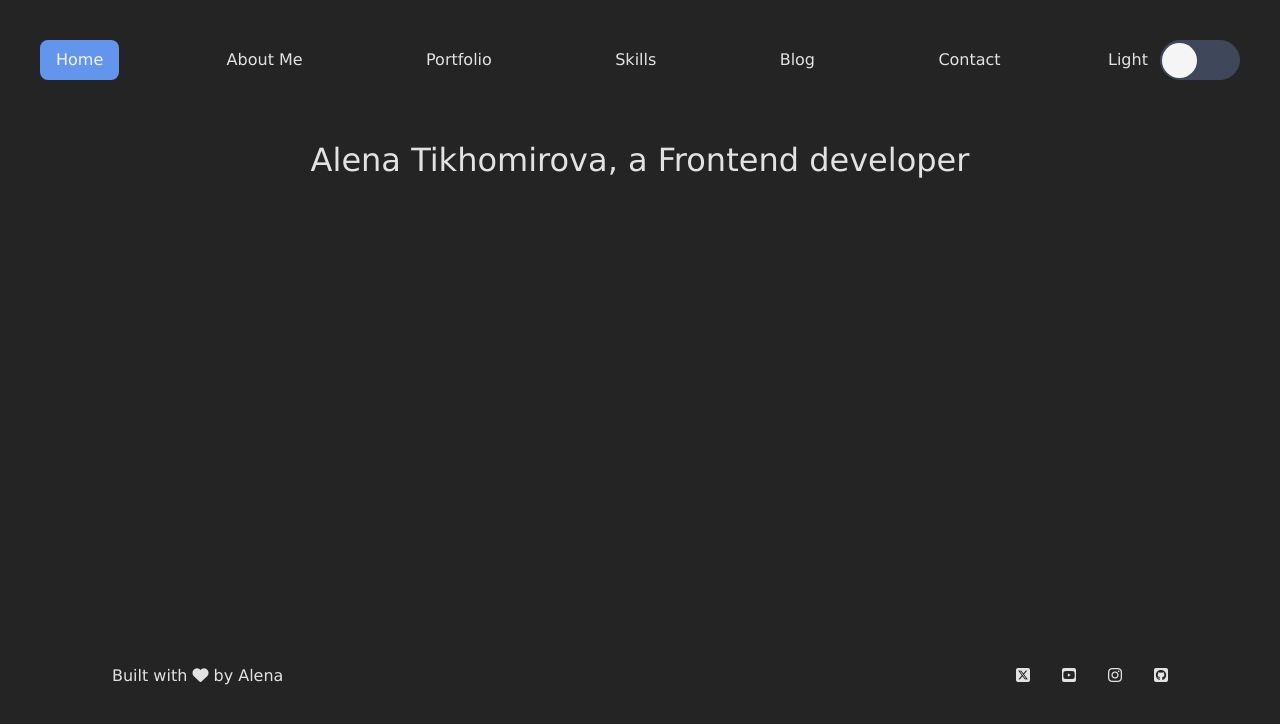
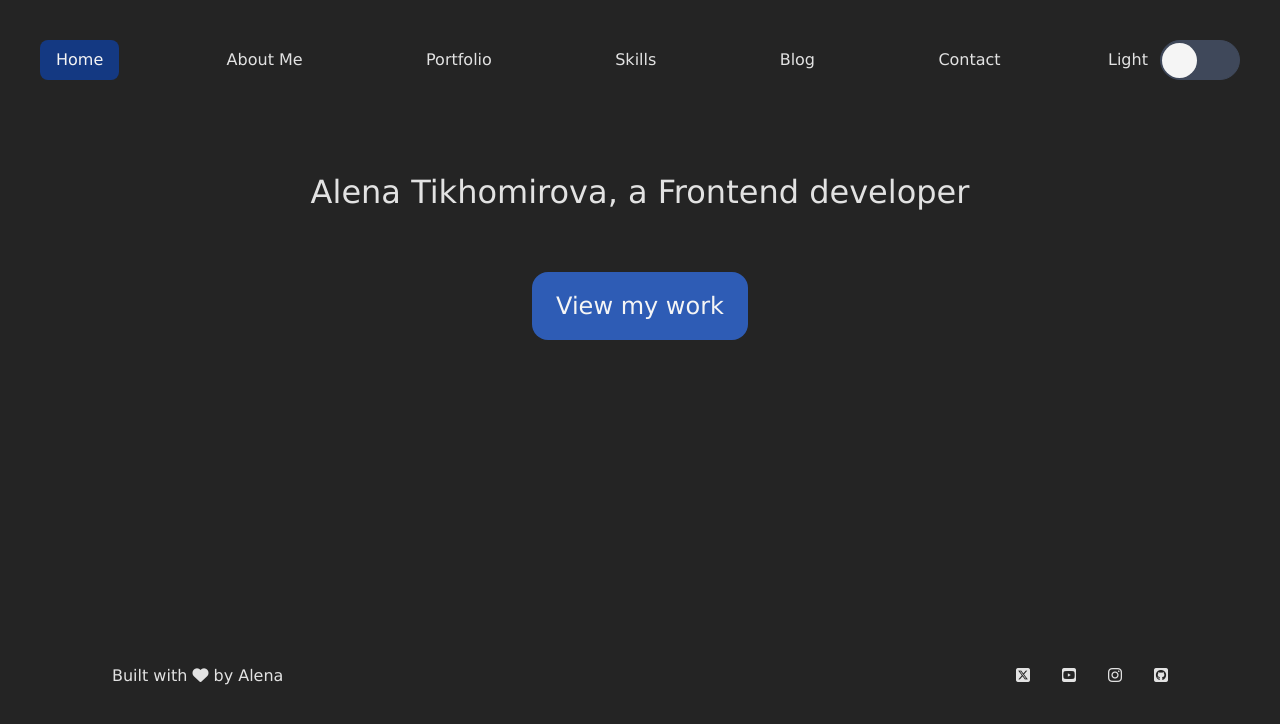
Before and after one commit to alenatih/Personal-Website, a React (Vite) app: page / in a window 1280 px wide. Shown: the top 724 px of the page. Built offline with nearby package versions, Linux system fonts and the light colour scheme.

Commit message:
Update Home page

```diff
--- a/src/App.css
+++ b/src/App.css
@@ -159,6 +159,18 @@
   width: 100%;
   /* padding: 2.5rem; */
   margin: 0 auto;
+}
+
+.home-links {
+  color: whitesmoke;
+  background-color: #2E5CB5;
+  display: flex;
+  flex-direction: column;
+  align-items: center;
+  justify-content: center;
+  padding: 1rem 1.5rem;
+  margin: 2.5rem;
+  border-radius: 1rem;
 }
 
 .about-me-text-container {
@@ -359,7 +371,11 @@
 
 .nav a.active {
   color: whitesmoke;
-  background-color: cornflowerblue;
+  background-color: #143982;
+}
+
+.view-work-link {
+  font-size: 1.25rem;
 }
 
 .not-found a,
@@ -391,10 +407,13 @@
     font-size: 2rem;
   }
 
-  .about-me-text,
+  .about-me-text {
+    width: 80%;
+  }
+
   .skills-text,
   .blog-quote-text {
-    width: 80%;
+    width: 60%;
   }
 
   .about-me-title.mobile {
@@ -433,6 +452,10 @@
     flex-direction: row;
   }
 
+  /* .about-me-text-container {
+    padding: 2rem;
+  } */
+
   .about-me-image-container {
     width: 80%;
     /* margin: 0 2rem 0 0; */
@@ -447,6 +470,10 @@
 
   .project {
     width: 60%;
+  }
+
+  .breadcrumbs {
+    padding: 1rem;
   }
 
   .contact {
@@ -471,4 +498,10 @@
     padding: 2rem 4.5rem 4.5rem;
   }
 
+  /* Links */
+
+  .view-work-link {
+    font-size: 1.5rem;
+  }
+
 }
--- a/src/components/Home.tsx
+++ b/src/components/Home.tsx
@@ -1,8 +1,14 @@
+import { NavLink } from "react-router-dom"
+
 function Home() {
 
     return (
         <div className="home">
             <h2 className="home-title">Alena Tikhomirova, a Frontend developer</h2>
+
+            <div className="home-links">
+                <NavLink className="view-work-link" to="/portfolio">View my work</NavLink>
+            </div>
         </div>
     )
 }
```
